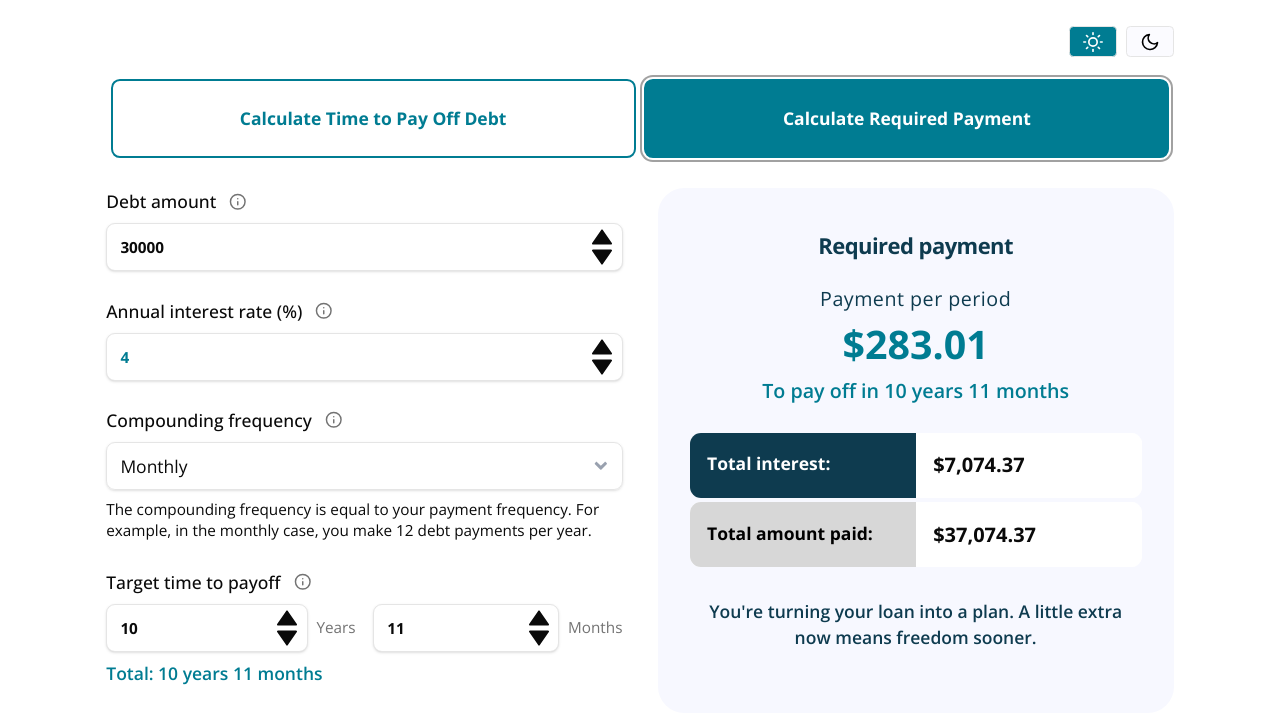
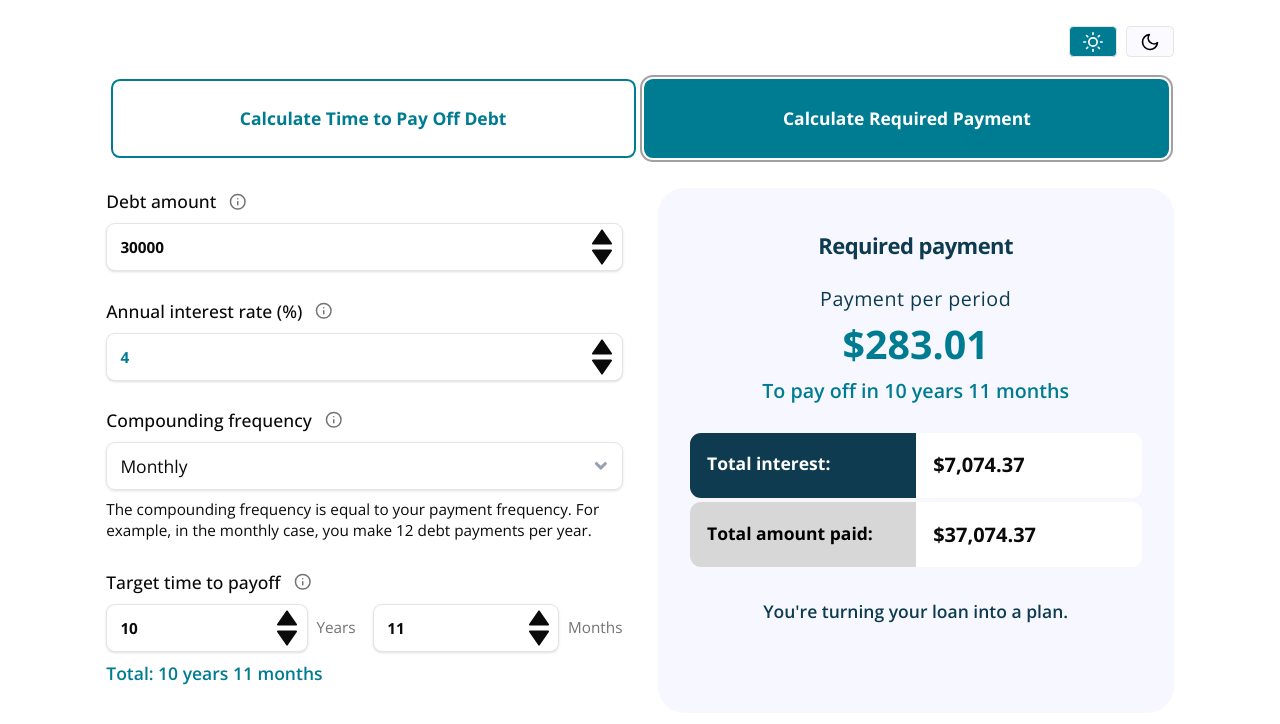
Before and after one commit to SU-SWS/ifdm_learning_apps, a Next.js app: page /interactives/debt-payoff-calculator in a window 1280 px wide. Both pictures are taken after a click on the tab "Calculate Required Payment". Shown: the top 724 px of the page. Built offline with nearby package versions, Linux system fonts and the light colour scheme.

Commit message:
IFDM-104: copy change

```diff
--- a/app/interactives/debt-payoff-calculator/page.tsx
+++ b/app/interactives/debt-payoff-calculator/page.tsx
@@ -632,7 +632,7 @@ export default function DebtPayoffCalculator() {
                       </div>
                       </div>
                       <p className="text-center text-medium font-semibold pt-6 text-[var(--text-navy)]">
-                        You&#39;re turning your loan into a plan. A little extra now means freedom sooner.
+                        You&#39;re turning your loan into a plan.
                       </p>
                   </CardContent>
                 </Card>
```
